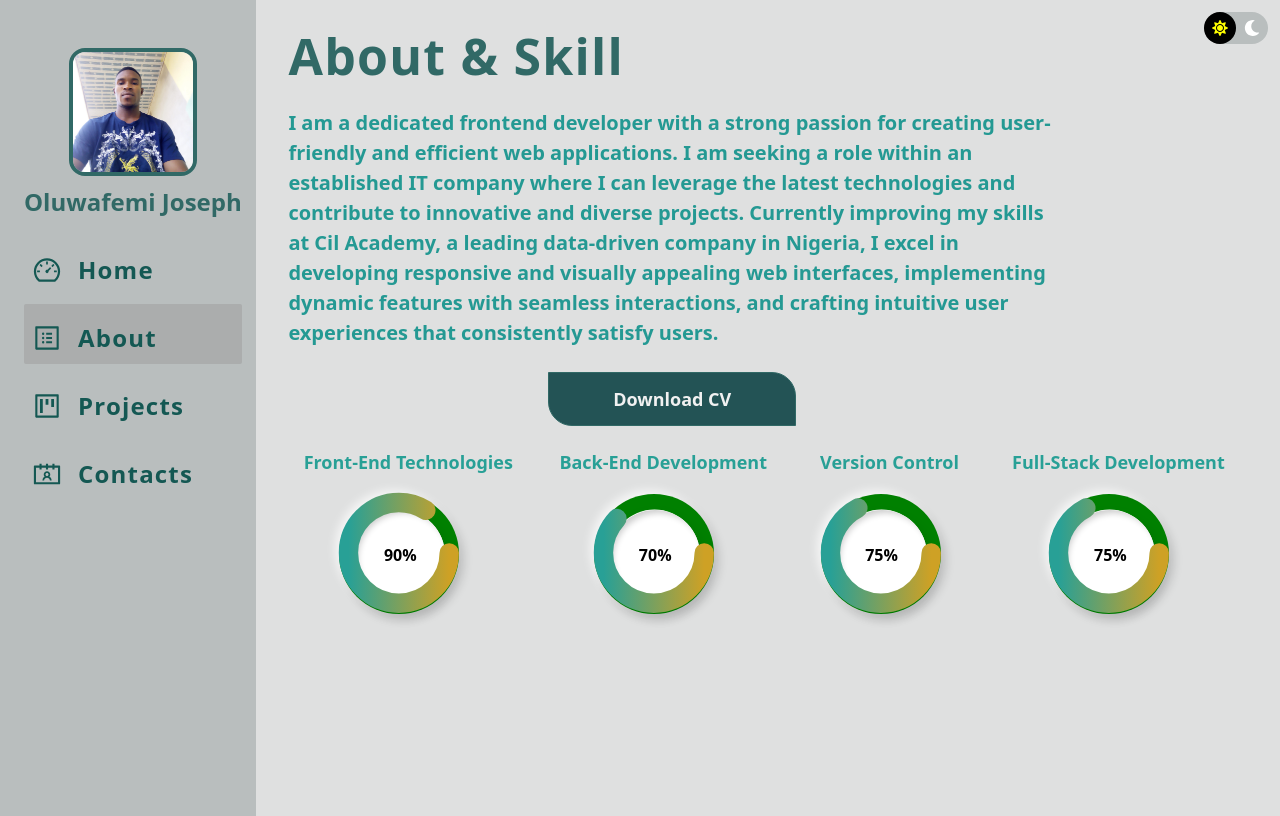
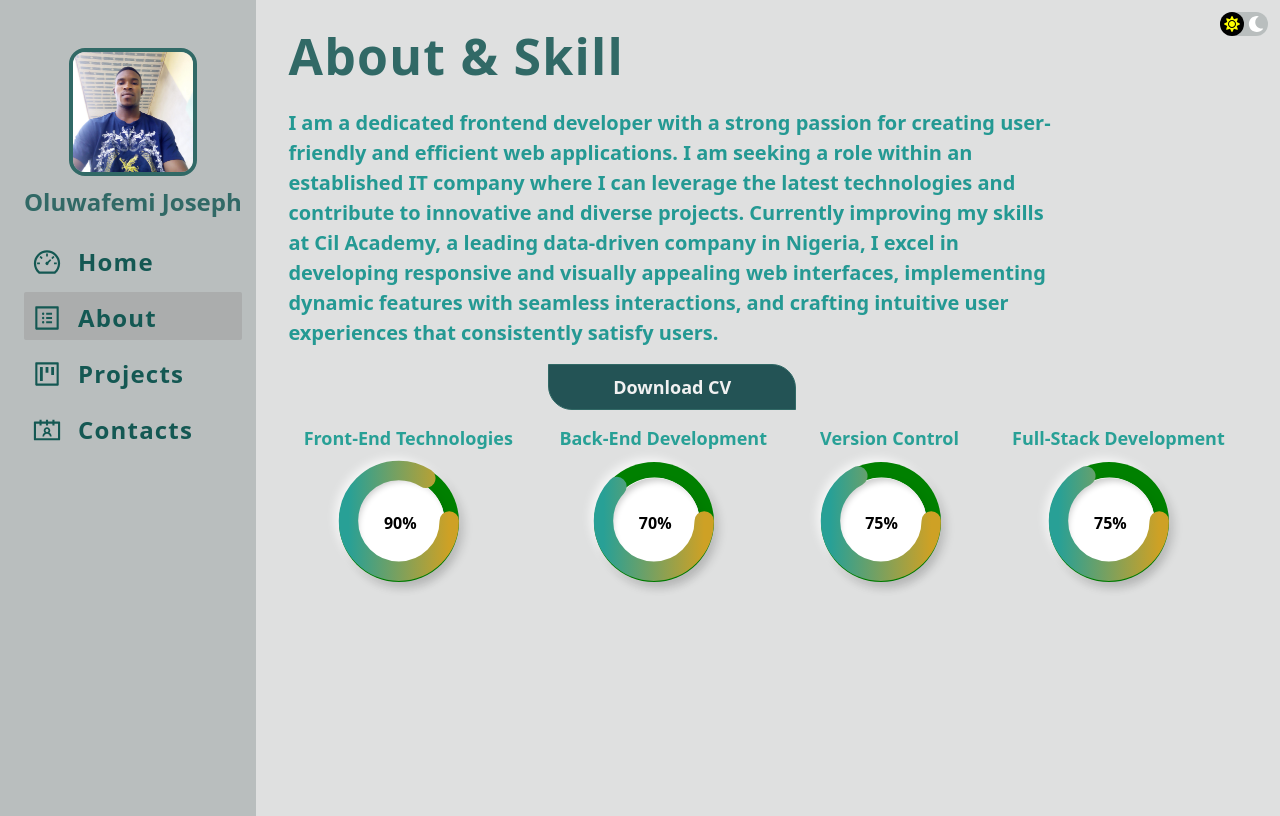
Before and after one commit to JadeDesign1/JadePort, a React (Vite) app: page /about in a window 1280 px wide. Built offline with nearby package versions, Linux system fonts and the light colour scheme.

Commit message:
darkmode version3

```diff
--- a/src/App.css
+++ b/src/App.css
@@ -60,10 +60,10 @@ section p {
   @apply bg-[var(--bgColor)] flex flex-row w-fit rounded-2xl ml-2;
 }
 .sun{
-  @apply text-[var(--iconSun)] bg-[var(--iconBgSun)] rounded-full p-2
+  @apply text-[var(--iconSun)] bg-[var(--iconBgSun)] rounded-full p-1
 }
 .moon{
-  @apply text-[var(--iconMoon)] bg-[var(--iconBg)]  rounded-full p-2
+  @apply text-[var(--iconMoon)] bg-[var(--iconBg)]  rounded-full p-1
 }
 .modeContainer {
   @apply fixed md:block hidden sm:top-3 sm:right-3;
@@ -94,7 +94,7 @@ section p {
 
 /* Sidebar */
 .navContainer {
-  @apply lg:text-[24px] duration-100 text-[20px] px-2 pt-4 font-semibold flex flex-row items-center gap-4 tracking-wider rounded-sm cursor-pointer capitalize text-[var(--link)] hover:bg-[var(--linkBg2)] pb-2;
+  @apply lg:text-[24px] duration-100 text-[20px] px-2 pt-2 font-semibold flex flex-row items-center gap-4 tracking-wider rounded-sm cursor-pointer capitalize text-[var(--link)] hover:bg-[var(--linkBg2)] pb-1;
 }
 /* Sidebar End */
 
@@ -137,16 +137,16 @@ form section{
   @apply flex flex-col justify-center sm:justify-start mx-auto w-[280px] sm:w-[60%] lg:w-1/2 sm:gap-2
 }
 .label {
-  @apply pl-2 font-semibold text-primary peer-focus:tracking-widest tracking-wider peer-placeholder-shown:font-normal text-sm top-0 sm:text-sm peer-placeholder-shown:text-[var(--primary)]  peer-placeholder-shown:text-sm peer-placeholder-shown:top-7 transition-all duration-300 absolute peer-focus:top-0 peer-focus:text-sm peer-focus:font-normal;
+  @apply pl-2 font-semibold text-primary peer-focus:tracking-widest tracking-wider peer-placeholder-shown:font-normal text-sm top-0 sm:text-sm peer-placeholder-shown:text-[var(--primary)]  peer-placeholder-shown:text-sm peer-placeholder-shown:top-6 transition-all duration-300 absolute peer-focus:top-0 peer-focus:text-sm peer-focus:font-normal;
 }
 .input {
-  @apply bg-light/30 w-full placeholder:text-transparent text-[var(--formtext)] outline-none border sm:text-base text-sm rounded-lg pl-2 py-1 lg:py-2 lg:text-base flex border-primary;
+  @apply bg-light/30 w-full placeholder:text-transparent text-[var(--formtext)] outline-none border sm:text-base text-sm rounded-lg pl-2 py-1 lg:text-base flex border-primary;
 }
 /* form end */
 
 
 .btn {
-  @apply relative whitespace-nowrap px-16 mt-6 isolate flex justify-center items-center select-none overflow-hidden rounded-tr-[24px] rounded-bl-[24px] border align-middle transition-all duration-500 before:absolute before:-start-3 before:top-0 before:-z-10 before:h-full before:w-[calc(100%+1.5rem)] before:origin-right before:-skew-x-[16deg] before:scale-x-0 before:transition-transform before:duration-500 hover:[&:not(:disabled)]:before:scale-x-100 font-semibold focus-visible:[&:not(:disabled)]:before:scale-x-100 active:[&:not(:disabled)]:scale-[1.01] disabled:opacity-70 py-3 md:text-lg hover:[&:not(:disabled)]:tracking-[0.075em] bg-[#235355] hover:[&:not(:disabled)]:text-[var(--primary)] focus-visible:text-dark text-[var(bgcolor)] border-[var(--primary)] hover:text-dark before:bg-[var(--bgColor)] disabled:cursor-progress max-sm:w-1/2;
+  @apply relative whitespace-nowrap px-16 mt-4 isolate flex justify-center items-center select-none overflow-hidden rounded-tr-[24px] rounded-bl-[24px] border align-middle transition-all duration-500 before:absolute before:-start-3 before:top-0 before:-z-10 before:h-full before:w-[calc(100%+1.5rem)] before:origin-right before:-skew-x-[16deg] before:scale-x-0 before:transition-transform before:duration-500 hover:[&:not(:disabled)]:before:scale-x-100 font-semibold focus-visible:[&:not(:disabled)]:before:scale-x-100 active:[&:not(:disabled)]:scale-[1.01] disabled:opacity-70 py-2 md:text-lg hover:[&:not(:disabled)]:tracking-[0.075em] bg-[#235355] hover:[&:not(:disabled)]:text-[var(--primary)] focus-visible:text-dark text-[var(bgcolor)] border-[var(--primary)] hover:text-dark before:bg-[var(--bgColor)] disabled:cursor-progress max-sm:w-1/2;
 }
 
 
--- a/src/about/skill/index.jsx
+++ b/src/about/skill/index.jsx
@@ -15,7 +15,7 @@ const Skills = () => {
   }, [isInView]);
   return (
     <div className="flex flex-col h-full gap-4 items-center">
-      <div className="mt-4 flex-wrap w-full flex flex-row mx-auto justify-center gap-2 ">
+      <div className="mt-2 flex-wrap w-full flex flex-row mx-auto justify-center gap-2 ">
         {Ski.map((ski, i) => {
           return (
             <motion.section
@@ -55,7 +55,7 @@ const Skills = () => {
               className="flex justify-center mx-auto items-center gap-[4px] flex-col "
               key={i}
             >
-              <h3 className="header text-center text-primary font-semibold text-[16px] sm:text-[18px] pr-2 pb-4 ">
+              <h3 className="header text-center text-primary font-semibold text-[16px] sm:text-[18px] pr-2 pb-2 ">
                 {ski.title}
               </h3>
               <Svg percent={ski.per} />
--- a/src/contact/index.jsx
+++ b/src/contact/index.jsx
@@ -14,7 +14,7 @@ const Contact = () => {
       >
         <div className=" flex md:flex-row flex-wrap w-full">
           <section>
-            <div className="relative w-full pt-5">
+            <div className="relative w-full pt-4">
               <input
                 className="input peer"
                 type="text"
@@ -27,7 +27,7 @@ const Contact = () => {
               </label>
             </div>
 
-            <div className="relative pt-5">
+            <div className="relative pt-4">
               <input
                 className="input peer"
                 type="text"
@@ -39,7 +39,7 @@ const Contact = () => {
               </label>
             </div>
 
-            <div className="relative pt-5">
+            <div className="relative pt-4">
               <input
                 className="input peer"
                 type="email"
@@ -51,7 +51,7 @@ const Contact = () => {
                 Email
               </label>
             </div>
-            <div className="pt-5 relative">
+            <div className="pt-4 relative">
               <textarea
                 className="input peer"
                 name="message"
```
